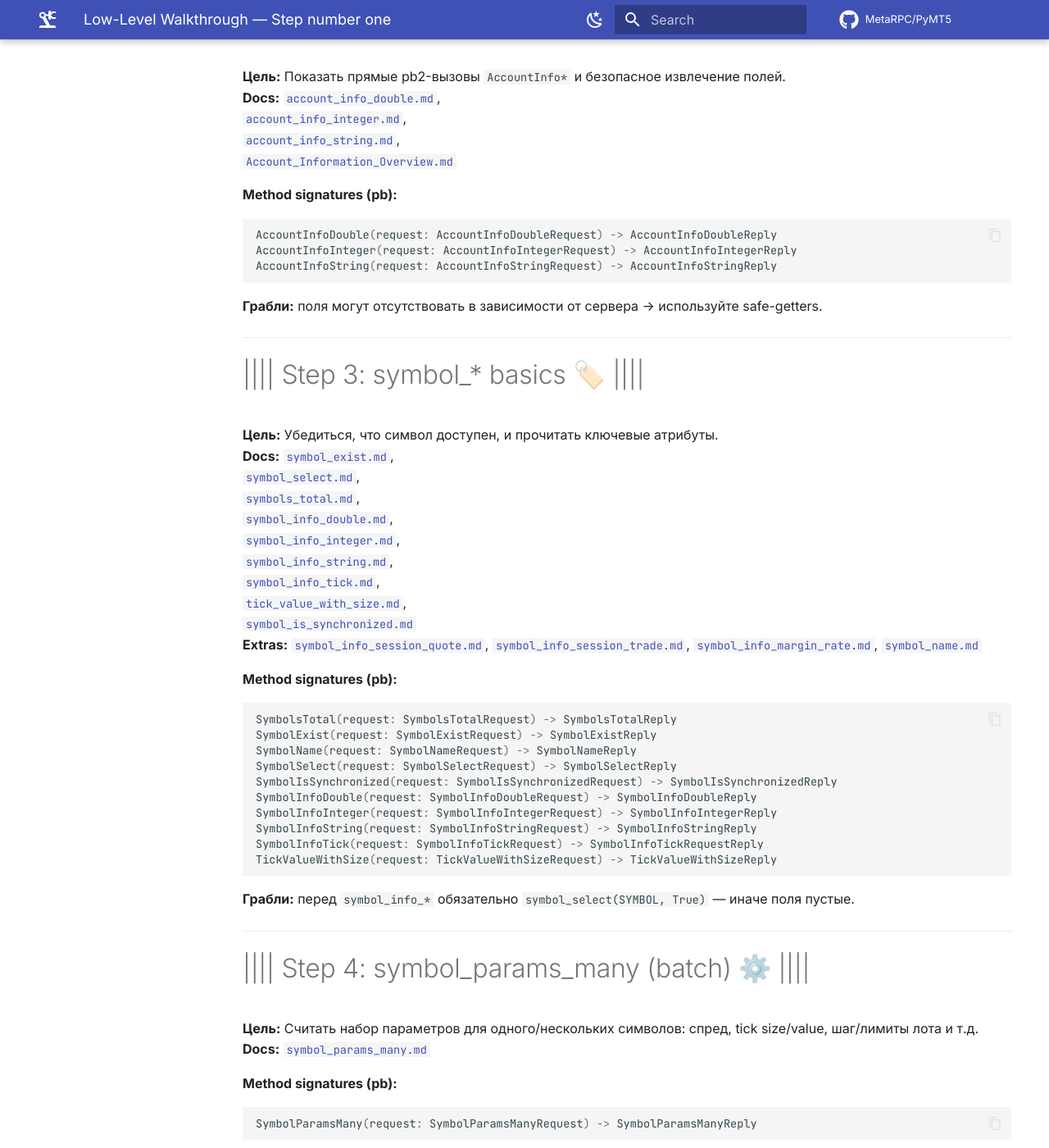
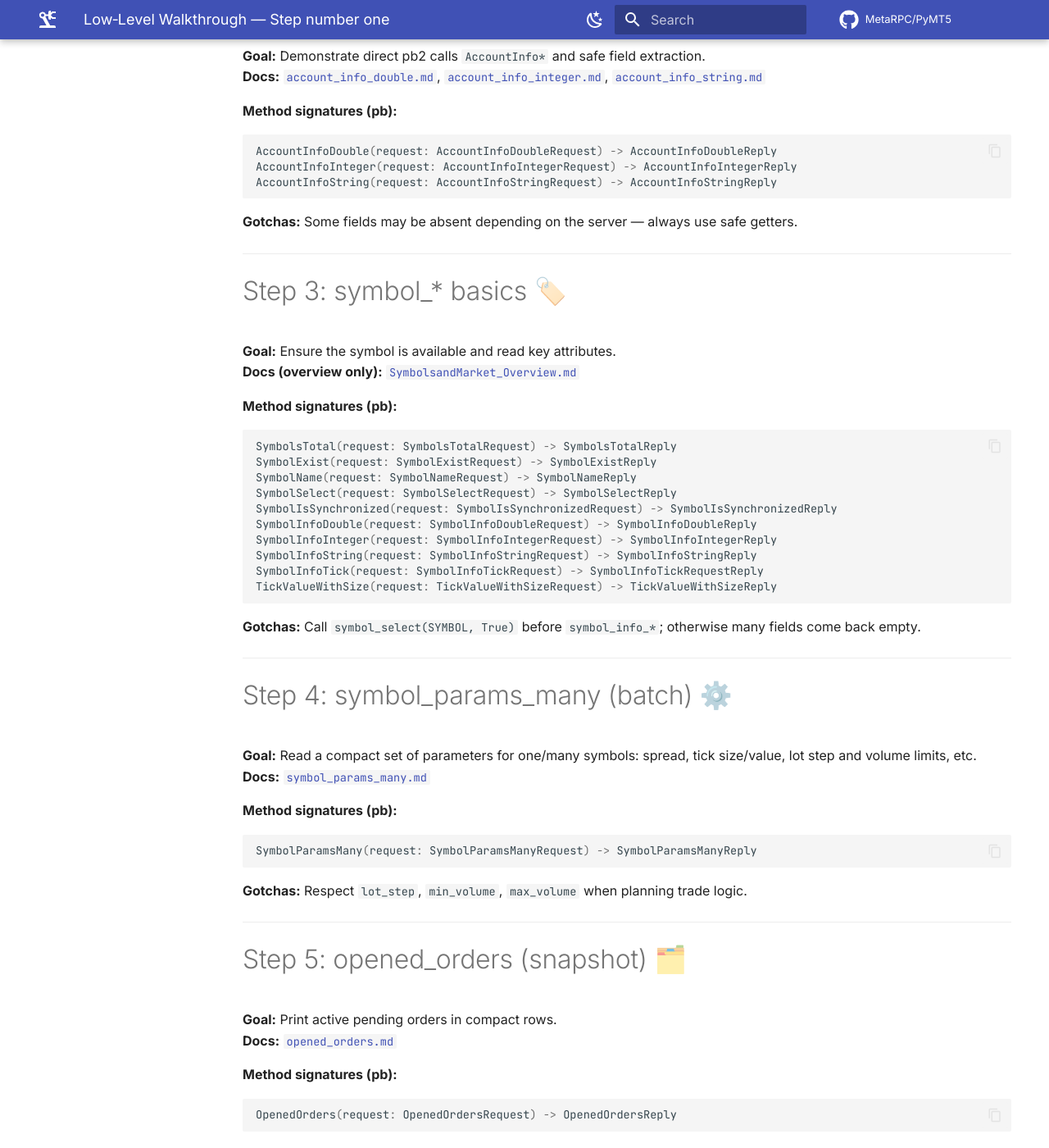
Before and after one commit to MetaRPC/PyMT5, an MkDocs documentation site: the page built from docs/Examples/Base_example/Step_number_one.md, in a window 1280 px wide and 1400 px high, scrolled down 2547 px. Shown: the whole window at 82% size. Built offline with MkDocs 1.6.1 and Material for MkDocs 9.7.7, drawn with Linux system fonts in a browser that asks for light colours; comment, search, counter and statistics services are not loaded; some of the changed text lies outside the part shown.

Commit message:
Update Step_number_one.md

````diff
--- a/docs/Examples/Base_example/Step_number_one.md
+++ b/docs/Examples/Base_example/Step_number_one.md
@@ -1,18 +1,18 @@
-# Low-Level Walkthrough — Step number one
+# Low‑Level Walkthrough — Step number one
 **Covers:** Steps **1–8** (connect, account summary/info, symbols basics & params, opened orders, positions, order history).
 **Audience:** Beginners who want to understand raw MT5 gRPC calls without wrappers.
 
-> This part focuses on *read-only* and safe operations. No trading actions here.
+> This part focuses on *read‑only* and safe operations. No trading actions here.
 
 ---
 
 ## Helpers used in this part
-Эти хелперы используются в шагах ниже (пути относительно этой страницы `docs/Examples/Base_example/Step_number_one.md`).
+Paths are **relative** to this page (`docs/Examples/Base_example/Step_number_one.md`).
 
-- **Env и диагностика подключения** — см.:
+- **Env & connection diagnostics** — see:
   - [`env.md`](../Common/env.md)
   - [`diag_connect.md`](../Common/diag_connect.md)
-- **Знакомство с базовым API** — см.:
+- **Getting familiar with the base API** — see:
   - [`Getting_Started.md`](../../MT5Account/Getting_Started.md)
   - [`BASE.md`](../../MT5Account/BASE.md)
   - [`Under_the_Hood.md`](../../MT5Account/Under_the_Hood.md)
@@ -74,8 +74,8 @@ PY
 
 ---
 
-# |||| Step 1: one-shot account_summary 🔌📊 ||||
-**Цель:** Подключиться по `server_name` (ConnectEx) и вывести ключевые метрики счёта: equity, balance, margin, free, free_ratio, drawdown, server_time.
+# Step 1: one‑shot account_summary 🔌📊
+**Goal:** Connect via `server_name` (ConnectEx) and print key account metrics: equity, balance, margin, free, free_ratio, drawdown, server_time.
 **Docs:** [`account_summary.md`](../../MT5Account/Account_Information/account_summary.md), [`Getting_Started.md`](../../MT5Account/Getting_Started.md)
 
 **Method signatures (pb):**
@@ -83,16 +83,13 @@ PY
 ConnectEx(request: ConnectExRequest) -> ConnectExReply
 AccountSummary(request: AccountSummaryRequest) -> AccountSummaryReply
 ```
-**Грабли:** корректность `MT5_SERVER`; при высокой задержке увеличьте `TIMEOUT_SECONDS`.
+**Gotchas:** Ensure `MT5_SERVER` is correct; increase `TIMEOUT_SECONDS` if latency is high.
 
 ---
 
-# |||| Step 2: account_info_* (pb2) 🧾 ||||
-**Цель:** Показать прямые pb2-вызовы `AccountInfo*` и безопасное извлечение полей.
-**Docs:** [`account_info_double.md`](../../MT5Account/Account_Information/account_info_double.md),
-[`account_info_integer.md`](../../MT5Account/Account_Information/account_info_integer.md),
-[`account_info_string.md`](../../MT5Account/Account_Information/account_info_string.md),
-[`Account_Information_Overview.md`](../../MT5Account/Account_Information/Account_Information_Overview.md)
+# Step 2: account_info_* (pb2) 🧾
+**Goal:** Demonstrate direct pb2 calls `AccountInfo*` and safe field extraction.
+**Docs:** [`account_info_double.md`](../../MT5Account/Account_Information/account_info_double.md), [`account_info_integer.md`](../../MT5Account/Account_Information/account_info_integer.md), [`account_info_string.md`](../../MT5Account/Account_Information/account_info_string.md)
 
 **Method signatures (pb):**
 ```python
@@ -100,22 +97,13 @@ AccountInfoDouble(request: AccountInfoDoubleRequest) -> AccountInfoDoubleReply
 AccountInfoInteger(request: AccountInfoIntegerRequest) -> AccountInfoIntegerReply
 AccountInfoString(request: AccountInfoStringRequest) -> AccountInfoStringReply
 ```
-**Грабли:** поля могут отсутствовать в зависимости от сервера → используйте safe-getters.
+**Gotchas:** Some fields may be absent depending on the server — always use safe getters.
 
 ---
 
-# |||| Step 3: symbol_* basics 🏷️ ||||
-**Цель:** Убедиться, что символ доступен, и прочитать ключевые атрибуты.
-**Docs:** [`symbol_exist.md`](../../MT5Account/Symbols_and_Market/symbol_exist.md),
-[`symbol_select.md`](../../MT5Account/Symbols_and_Market/symbol_select.md),
-[`symbols_total.md`](../../MT5Account/Symbols_and_Market/symbols_total.md),
-[`symbol_info_double.md`](../../MT5Account/Symbols_and_Market/symbol_info_double.md),
-[`symbol_info_integer.md`](../../MT5Account/Symbols_and_Market/symbol_info_integer.md),
-[`symbol_info_string.md`](../../MT5Account/Symbols_and_Market/symbol_info_string.md),
-[`symbol_info_tick.md`](../../MT5Account/Symbols_and_Market/symbol_info_tick.md),
-[`tick_value_with_size.md`](../../MT5Account/Symbols_and_Market/tick_value_with_size.md),
-[`symbol_is_synchronized.md`](../../MT5Account/Symbols_and_Market/symbol_is_synchronized.md)
-**Extras:** [`symbol_info_session_quote.md`](../../MT5Account/Symbols_and_Market/symbol_info_session_quote.md), [`symbol_info_session_trade.md`](../../MT5Account/Symbols_and_Market/symbol_info_session_trade.md), [`symbol_info_margin_rate.md`](../../MT5Account/Symbols_and_Market/symbol_info_margin_rate.md), [`symbol_name.md`](../../MT5Account/Symbols_and_Market/symbol_name.md)
+# Step 3: symbol_* basics 🏷️
+**Goal:** Ensure the symbol is available and read key attributes.
+**Docs (overview only):** [`SymbolsandMarket_Overview.md`](../../MT5Account/Symbols_and_Market/SymbolsandMarket_Overview.md)
 
 **Method signatures (pb):**
 ```python
@@ -130,36 +118,36 @@ SymbolInfoString(request: SymbolInfoStringRequest) -> SymbolInfoStringReply
 SymbolInfoTick(request: SymbolInfoTickRequest) -> SymbolInfoTickRequestReply
 TickValueWithSize(request: TickValueWithSizeRequest) -> TickValueWithSizeReply
 ```
-**Грабли:** перед `symbol_info_*` обязательно `symbol_select(SYMBOL, True)` — иначе поля пустые.
+**Gotchas:** Call `symbol_select(SYMBOL, True)` before `symbol_info_*`; otherwise many fields come back empty.
 
 ---
 
-# |||| Step 4: symbol_params_many (batch) ⚙️ ||||
-**Цель:** Считать набор параметров для одного/нескольких символов: спред, tick size/value, шаг/лимиты лота и т.д.
+# Step 4: symbol_params_many (batch) ⚙️
+**Goal:** Read a compact set of parameters for one/many symbols: spread, tick size/value, lot step and volume limits, etc.
 **Docs:** [`symbol_params_many.md`](../../MT5Account/Symbols_and_Market/symbol_params_many.md)
 
 **Method signatures (pb):**
 ```python
 SymbolParamsMany(request: SymbolParamsManyRequest) -> SymbolParamsManyReply
 ```
-**Грабли:** учитывайте `lot_step`, `min_volume`, `max_volume` при планировании торговых операций.
+**Gotchas:** Respect `lot_step`, `min_volume`, `max_volume` when planning trade logic.
 
 ---
 
-# |||| Step 5: opened_orders (snapshot) 🗂️ ||||
-**Цель:** Вывести активные отложенные ордера компактными строками.
+# Step 5: opened_orders (snapshot) 🗂️
+**Goal:** Print active pending orders in compact rows.
 **Docs:** [`opened_orders.md`](../../MT5Account/Orders_Positions_History/opened_orders.md)
 
 **Method signatures (pb):**
 ```python
 OpenedOrders(request: OpenedOrdersRequest) -> OpenedOrdersReply
 ```
-**Грабли:** нормализуйте время (UTC), корректно обрабатывайте пустые списки.
+**Gotchas:** Normalize times to UTC and handle empty lists gracefully.
 
 ---
 
-# |||| Step 6: opened_orders_tickets 🎟️ ||||
-**Цель:** Получить только тикеты активных отложенных ордеров (пригодится для точечных операций).
+# Step 6: opened_orders_tickets 🎟️
+**Goal:** Fetch only tickets of current pending orders (useful for targeted operations later).
 **Docs:** [`opened_orders_tickets.md`](../../MT5Account/Orders_Positions_History/opened_orders_tickets.md)
 
 **Method signatures (pb):**
@@ -169,8 +157,8 @@ OpenedOrdersTickets(request: OpenedOrdersTicketsRequest) -> OpenedOrdersTicketsR
 
 ---
 
-# |||| Step 7: positions_total 📊 ||||
-**Цель:** Показать количество открытых позиций (с фоллбеком на прямой вызов стаба при необходимости).
+# Step 7: positions_total 📊
+**Goal:** Show the count of open positions (with a fallback to direct stub if helper path fails).
 **Docs:** [`positions_total.md`](../../MT5Account/Orders_Positions_History/positions_total.md)
 
 **Method signatures (pb):**
@@ -180,9 +168,9 @@ PositionsTotal(request: Empty) -> PositionsTotalReply
 
 ---
 
-# |||| Step 8: order_history (last 7d) 🕰️ ||||
-**Цель:** Получить историю ордеров за окно времени, используя pb2 `Timestamp` (UTC).
-**Docs:** [`order_history.md`](../../MT5Account/Orders_Positions_History/order_history.md), [`OrdersPositionsHistory_Overview.md`](../../MT5Account/Orders_Positions_History/OrdersPositionsHistory_Overview.md)
+# Step 8: order_history (last 7d) 🕰️
+**Goal:** Fetch order history within a time window using pb2 `Timestamp` (UTC).
+**Docs:** [`order_history.md`](../../MT5Account/Orders_Positions_History/order_history.md)
 
 **Method signatures (pb):**
 ```python
@@ -192,12 +180,12 @@ OrderHistory(request: OrderHistoryRequest) -> OrderHistoryReply
 ---
 
 ## Gotchas (quick)
-- `MT5_SERVER` должен точно соответствовать строке сервера брокера.
-- Если `symbol_info_*` пусто — вызовите `symbol_select(SYMBOL, True)`.
-- Нормализуйте время к UTC для history-эндпоинтов.
-- Увеличьте `TIMEOUT_SECONDS`, если наблюдается высокая задержка.
+- `MT5_SERVER` must exactly match the broker’s server string.
+- If `symbol_info_*` returns empty values — call `symbol_select(SYMBOL, True)` first.
+- Normalize time to UTC for history endpoints.
+- Increase `TIMEOUT_SECONDS` if you observe high latency.
 
 ---
 
 ## Next
-Continue with **Step_number_(two).md** для DOM и pre-trade checks (Steps 9–12).
+Continue with **Step_number_(two).md** for DOM and pre‑trade checks (Steps 9–12).
````
Also changed, not shown: other parts of docs/Examples/Base_example/Step_number_one.md (+3 -3 lines).
